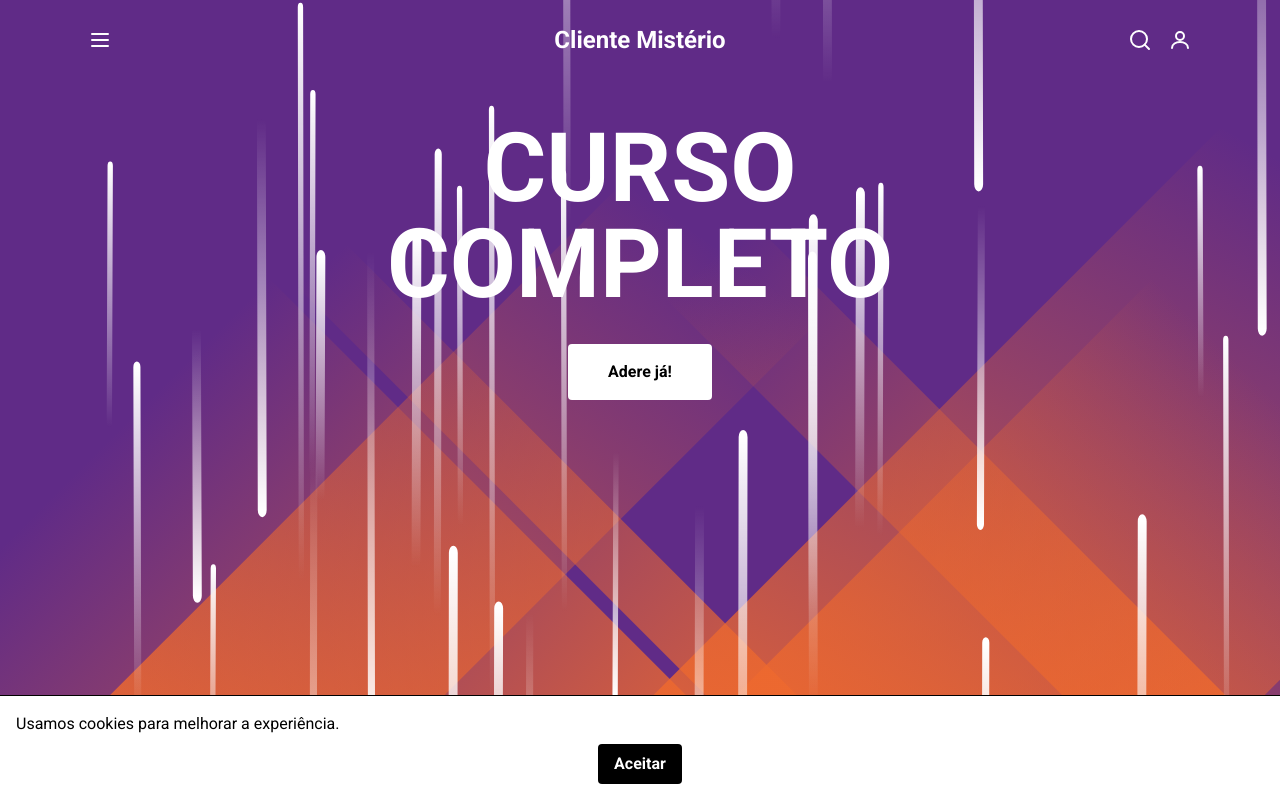
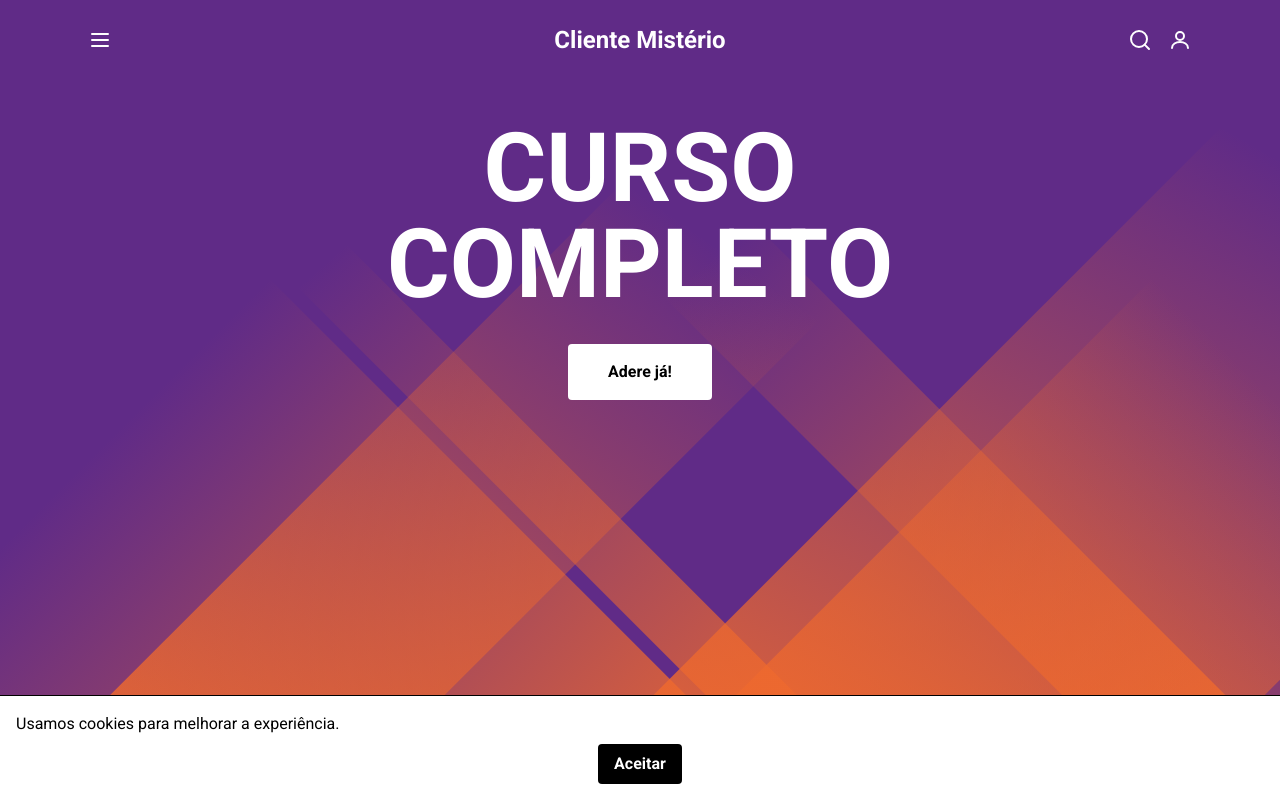
Before and after one commit to msantos51/clientemisterio, a Next.js app in the folder frontend/: page / in a window 1280 px wide. Built offline with nearby package versions, Linux system fonts and the light colour scheme.

Commit message:
chore: remove background lines component

```diff
--- a/frontend/app/layout.tsx
+++ b/frontend/app/layout.tsx
@@ -2,7 +2,6 @@ import './globals.css'
 import React from 'react'
 import { Header } from '../components/Header'
 import { CookieBar } from '../components/CookieBar'
-import { BackgroundLines } from '../components/BackgroundLines'
 
 // Metadados básicos da aplicação
 export const metadata = {
@@ -21,21 +20,16 @@ export default function RootLayout({ children }: { children: React.ReactNode })
   return (
     <html lang="pt">
       <body>
-        {/* Estrutura principal com linhas SVG no fundo */}
-        <div className="relative min-h-screen">
-          <BackgroundLines /> {/* Linhas decorativas atrás do conteúdo */}
+        {/* Estrutura principal sem elementos decorativos */}
+        <div className="min-h-screen">
+          {/* Cabeçalho exibido no topo */}
+          <Header />
 
+          {/* Conteúdo principal sem margem superior para encostar ao cabeçalho */}
+          <main className="mx-4 mb-8 md:mx-8">{children}</main>
 
-          {/* Conteúdo acima das linhas SVG */}
-          <div className="relative z-10">
-            <Header /> {/* Cabeçalho exibido no topo */}
-
-            {/* Conteúdo principal sem margem superior para encostar ao cabeçalho */}
-            <main className="mx-4 mb-8 md:mx-8">{children}</main>
-
-            <CookieBar /> {/* Aviso de cookies obrigatório */}
-          </div>
-
+          {/* Aviso de cookies obrigatório */}
+          <CookieBar />
         </div>
       </body>
     </html>
--- a/frontend/components/BackgroundLines.tsx
+++ /dev/null
@@ -1,73 +0,0 @@
-import React from 'react'
-
-// SVG com linhas decorativas para o fundo
-export function BackgroundLines() {
-  return (
-    <svg
-
-      className="absolute inset-0 w-full h-full z-0 pointer-events-none"
-
-      xmlns="http://www.w3.org/2000/svg"
-      version="1.1"
-      xmlnsXlink="http://www.w3.org/1999/xlink"
-      width="100%"
-      height="100%"
-      preserveAspectRatio="none"
-      viewBox="0 0 1440 560"
-    >
-      {/* Grupo de linhas com gradientes e máscara */}
-      <g mask="url(#SvgjsMask1003)" fill="none">
-        <path d="M931 59L930 -279" strokeWidth="10" stroke="url(#SvgjsLinearGradient1004)" strokeLinecap="round" className="Up" />
-        <path d="M361 180L360 350" strokeWidth="10" stroke="url(#SvgjsLinearGradient1004)" strokeLinecap="round" className="Up" />
-        <path d="M155 502L154 257" strokeWidth="8" stroke="url(#SvgjsLinearGradient1004)" strokeLinecap="round" className="Up" />
-        <path d="M873 27L872 -337" strokeWidth="10" stroke="url(#SvgjsLinearGradient1004)" strokeLinecap="round" className="Up" />
-        <path d="M469 169L468 397" strokeWidth="10" stroke="url(#SvgjsLinearGradient1004)" strokeLinecap="round" className="Up" />
-        <path d="M483 521L482 911" strokeWidth="8" stroke="url(#SvgjsLinearGradient1005)" strokeLinecap="round" className="Down" />
-        <path d="M1285 365L1284 649" strokeWidth="10" stroke="url(#SvgjsLinearGradient1004)" strokeLinecap="round" className="Up" />
-        <path d="M693 316L692 486" strokeWidth="6" stroke="url(#SvgjsLinearGradient1005)" strokeLinecap="round" className="Down" />
-        <path d="M596 429L595 717" strokeWidth="8" stroke="url(#SvgjsLinearGradient1005)" strokeLinecap="round" className="Down" />
-        <path d="M124 116L123 299" strokeWidth="6" stroke="url(#SvgjsLinearGradient1004)" strokeLinecap="round" className="Up" />
-        <path d="M295 357L294 83" strokeWidth="10" stroke="url(#SvgjsLinearGradient1005)" strokeLinecap="round" className="Down" />
-        <path d="M915 496L914 181" strokeWidth="10" stroke="url(#SvgjsLinearGradient1004)" strokeLinecap="round" className="Up" />
-        <path d="M222 417L221 230" strokeWidth="10" stroke="url(#SvgjsLinearGradient1005)" strokeLinecap="round" className="Down" />
-        <path d="M1380 528L1379 238" strokeWidth="6" stroke="url(#SvgjsLinearGradient1004)" strokeLinecap="round" className="Up" />
-        <path d="M787 354L786 631" strokeWidth="10" stroke="url(#SvgjsLinearGradient1005)" strokeLinecap="round" className="Down" />
-        <path d="M638 159L637 -241" strokeWidth="8" stroke="url(#SvgjsLinearGradient1004)" strokeLinecap="round" className="Up" />
-        <path d="M1104 144L1103 367" strokeWidth="8" stroke="url(#SvgjsLinearGradient1005)" strokeLinecap="round" className="Down" />
-        <path d="M1351 278L1350 119" strokeWidth="6" stroke="url(#SvgjsLinearGradient1004)" strokeLinecap="round" className="Up" />
-        <path d="M635 428L634 122" strokeWidth="6" stroke="url(#SvgjsLinearGradient1004)" strokeLinecap="round" className="Up" />
-        <path d="M518 368L517 133" strokeWidth="6" stroke="url(#SvgjsLinearGradient1004)" strokeLinecap="round" className="Up" />
-        <path d="M915 155L914 429" strokeWidth="10" stroke="url(#SvgjsLinearGradient1004)" strokeLinecap="round" className="Up" />
-        <path d="M991 131L990 375" strokeWidth="6" stroke="url(#SvgjsLinearGradient1004)" strokeLinecap="round" className="Up" />
-        <path d="M339 407L338 5" strokeWidth="6" stroke="url(#SvgjsLinearGradient1004)" strokeLinecap="round" className="Up" />
-        <path d="M1101 129L1100 -221" strokeWidth="10" stroke="url(#SvgjsLinearGradient1005)" strokeLinecap="round" className="Down" />
-        <path d="M561 426L560 672" strokeWidth="10" stroke="url(#SvgjsLinearGradient1004)" strokeLinecap="round" className="Up" />
-        <path d="M418 537L417 175" strokeWidth="8" stroke="url(#SvgjsLinearGradient1005)" strokeLinecap="round" className="Down" />
-        <path d="M353 322L352 731" strokeWidth="8" stroke="url(#SvgjsLinearGradient1005)" strokeLinecap="round" className="Down" />
-        <path d="M493 108L492 431" strokeWidth="8" stroke="url(#SvgjsLinearGradient1004)" strokeLinecap="round" className="Up" />
-        <path d="M1109 450L1108 704" strokeWidth="8" stroke="url(#SvgjsLinearGradient1004)" strokeLinecap="round" className="Up" />
-        <path d="M240 398L239 559" strokeWidth="6" stroke="url(#SvgjsLinearGradient1004)" strokeLinecap="round" className="Up" />
-        <path d="M1420 230L1419 -105" strokeWidth="10" stroke="url(#SvgjsLinearGradient1005)" strokeLinecap="round" className="Down" />
-        <path d="M836 306L835 653" strokeWidth="10" stroke="url(#SvgjsLinearGradient1004)" strokeLinecap="round" className="Up" />
-        <path d="M968 136L967 370" strokeWidth="10" stroke="url(#SvgjsLinearGradient1004)" strokeLinecap="round" className="Up" />
-        <path d="M510 387L509 797" strokeWidth="10" stroke="url(#SvgjsLinearGradient1004)" strokeLinecap="round" className="Up" />
-        <path d="M352 66L351 333" strokeWidth="6" stroke="url(#SvgjsLinearGradient1004)" strokeLinecap="round" className="Up" />
-        <path d="M554 490L553 77" strokeWidth="6" stroke="url(#SvgjsLinearGradient1004)" strokeLinecap="round" className="Up" />
-      </g>
-      {/* Definições de máscara e gradientes */}
-      <defs>
-        <mask id="SvgjsMask1003">
-          <rect width="1440" height="560" fill="#ffffff" />
-        </mask>
-        <linearGradient x1="0%" y1="100%" x2="0%" y2="0%" id="SvgjsLinearGradient1004">
-          <stop stopColor="rgba(255, 255, 255, 0)" offset="0" />
-          <stop stopColor="rgba(255, 255, 255, 1)" offset="1" />
-        </linearGradient>
-        <linearGradient x1="0%" y1="0%" x2="0%" y2="100%" id="SvgjsLinearGradient1005">
-          <stop stopColor="rgba(255, 255, 255, 0)" offset="0" />
-          <stop stopColor="rgba(255, 255, 255, 1)" offset="1" />
-        </linearGradient>
-      </defs>
-    </svg>
-  )
-}
```
